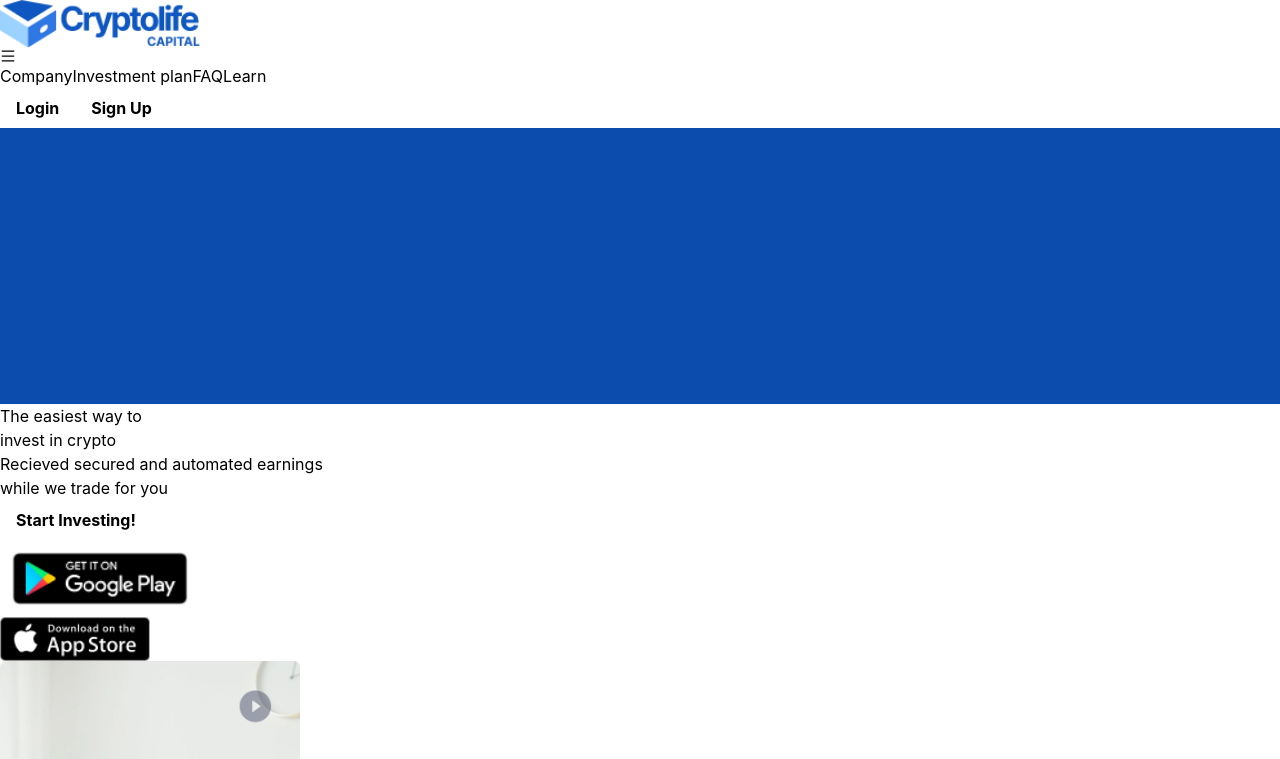
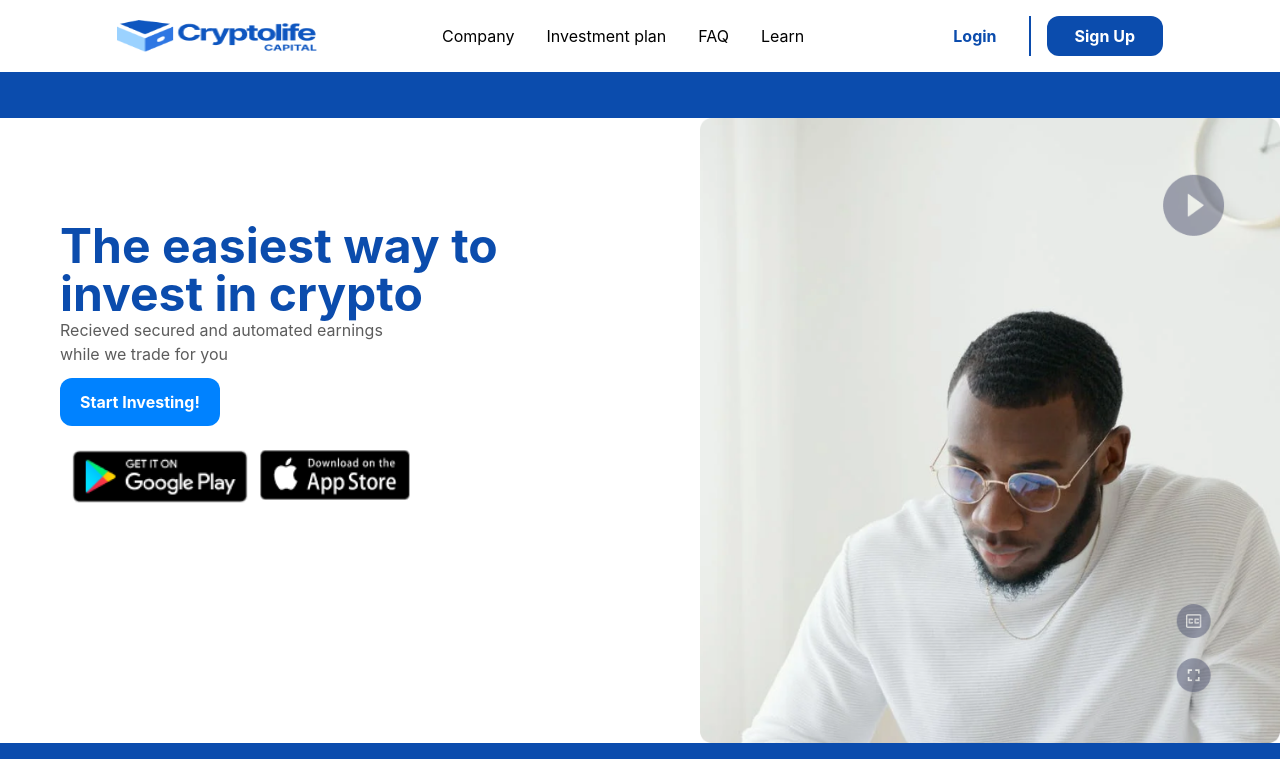
Before and after one commit to juverasworld/C.HUB, a Next.js app: page / in a window 1280 px wide. Shown: the top 759 px of the page. Built offline with nearby package versions, Linux system fonts and the light colour scheme.

Commit message:
After Last Commit

```diff
--- a/tailwind.config.js
+++ b/tailwind.config.js
@@ -1,4 +1,4 @@
 module.exports = {
-  purge: ['./pages/**/*.{js,ts,jsx,tsx}', './components/**/*.{js,ts,jsx,tsx}'],
+  purge: ["./pages/**/*.{js,ts,jsx,tsx}", "./Components/**/*.{js,ts,jsx,tsx}"],
   // ...
 };
```
